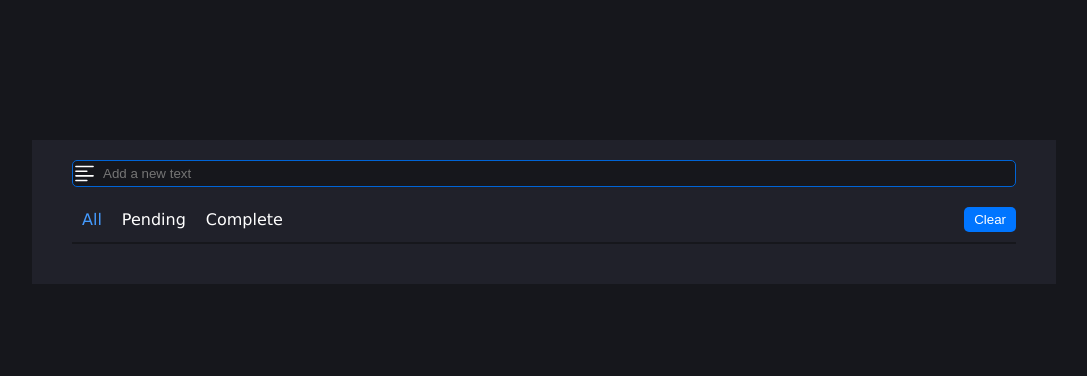
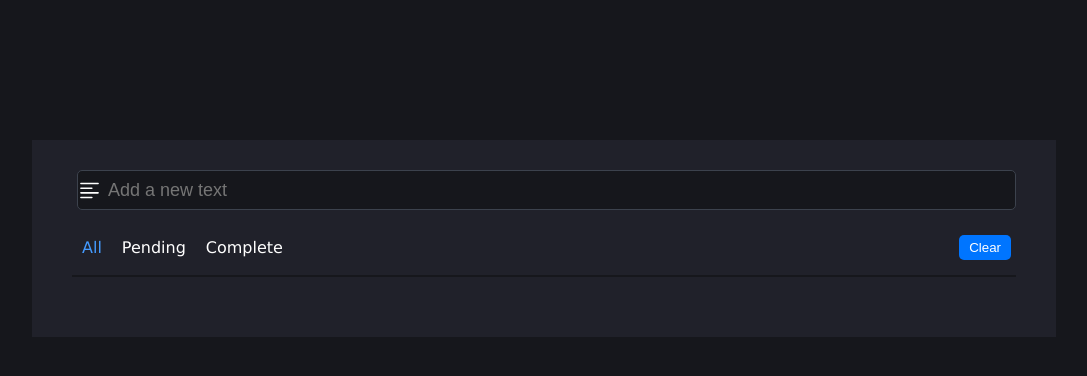
Before and after one commit to VaibhavAPatil/NotesApp, a plain HTML site: page index.html in a window 1280 px wide. Shown: the whole page, without its empty margins (96-1183 px from the left). Drawn offline with Linux system fonts and the light colour scheme.

Commit message:
Update style.css

```diff
--- a/style.css
+++ b/style.css
@@ -16,8 +16,27 @@
     color: white;
 }
 
+::-webkit-scrollbar{
+    width: 10px;
+    background: var(--bg-wrapper-color);
+}
+::-webkit-scrollbar-thumb{
+    background: var(--btn-color);
+}
+::-webkit-scrollbar-button{
+    background: white;
+}
+
 body{
     background: var(--bg-color);
+}
+
+.sticky{
+    position: sticky;
+    top: 0px;
+    background: var(--bg-wrapper-color);
+    padding-top: 10px;
+    z-index: 3;
 }
 
 .wrapper{
@@ -28,9 +47,9 @@ body{
     position: relative;
 }
 
-.wrapper .task-input svg{
+.wrapper .sticky .task-input svg{
     position: absolute;
-    left: 40px;
+    left: 5px;
 }
 
 .task-input{
@@ -43,15 +62,17 @@ body{
 .task-input input{
     background: var(--bg-color);
     padding: 5px 30px;
-    border: 1px solid var(--btn-hover-color);
     border-radius: 5px;
+    border: 1px solid rgb(60, 66, 77);
     width: 100%;
-    height: 100%;
+    height: 40px;
+    font-size: 18px;
+    margin-left: 5px;
 }
-
 /* Controls */
 .controls{
     display: flex;
+    flex-wrap: wrap;
     justify-content: space-between;
     align-items: center;
     padding-bottom: 10px;
@@ -63,6 +84,8 @@ body{
     padding: 5px 10px;
     border: none;
     border-radius: 5px;
+    cursor: pointer;
+    margin: 5px;
 }
 .controls button:hover{
     background: var(--btn-hover-color);
@@ -70,10 +93,11 @@ body{
 
 .controls .filters{
     display: flex;
+    flex-wrap: wrap;
     justify-content: space-between;
 }
 .controls .filters span{
-    margin: 0px 10px;
+    margin: 5px 10px;
 }
 .controls .filters span.active{
     color:var(--active-text-color);
@@ -82,6 +106,8 @@ body{
 /* Task box */
 .task-box{
     margin: 20px 0px;
+    display: flex;
+    flex-direction: column-reverse;
 }
 .task-box .task{
     list-style: none;
@@ -91,35 +117,53 @@ body{
 
     margin-bottom: 10px;
     padding-bottom: 10px;
-    border-bottom: 1.5px solid var(--bg-color);
+    border-bottom: 1.5px solid #fff;
 }
-.task-box .task:last-child{
+/* .task-box .task:last-child{
     margin-bottom: 0;
     padding-bottom: 0;
     border-bottom: 0;
-}
+} */
 .task label{
     display: flex;
 }
+
+.task label p.checked{
+    text-decoration: line-through;
+    color: var(--btn-color);
+}
+
 .task label input{
     margin-right: 10px;
 }
 .task .settings {
     cursor: pointer;
+    position: relative;
+}
+.task-box .task .settings .task-menu{
+    box-shadow: 0 0 6px rgba(0, 0, 0, 0.15);
+    border-radius: 5px;
+    border: 2px solid var(--btn-color);
+    position: absolute;
+    background: var(--bg-color);
+    z-index: 2;
+    transform: scale(0);
+    transition: transform 0.2s ease;
+    transform-origin: top left;
+}
+.task-box .task .settings:hover .task-menu{
+    transform: scale(1);
 }
 .task-box .task .settings ul{
     list-style: none;
-    background: var(--bg-color);
-    box-shadow: 0 0 6px rgba(0, 0, 0, 0.15);
-    border-radius: 5px;
-    border: 2px solid var(--btn-color);
-
-    position: absolute;
 }
 .task-box .task .settings ul li{
     display: flex;
     align-items: center;
     padding: 10px;
+}
+.task-box .task .settings ul li:hover{
+    background: var(--bg-wrapper-color)
 }
 .task-box .task .settings ul li p{
     margin-left: 5px;
@@ -129,3 +173,4 @@ body{
     /* accent-color: #00fe67; */
     accent-color: var(--btn-color);
     cursor: pointer;
+}
```
